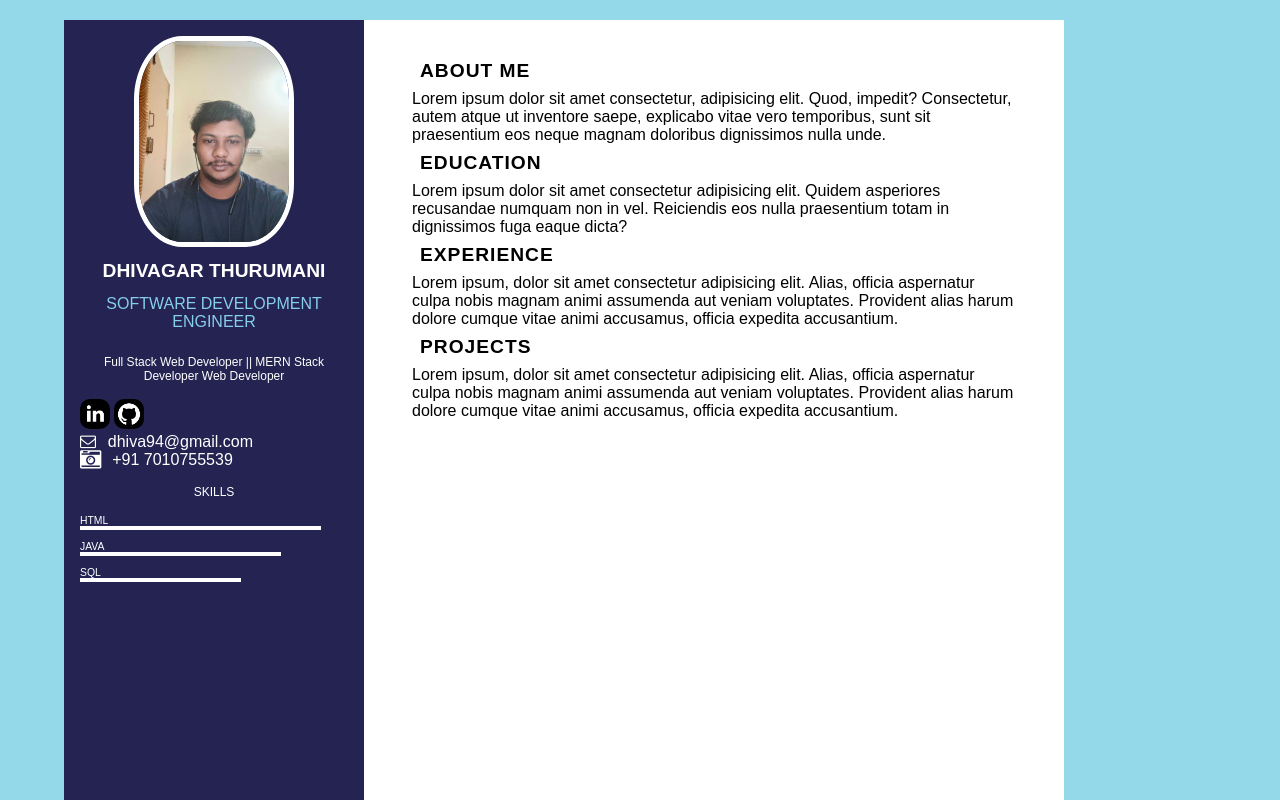
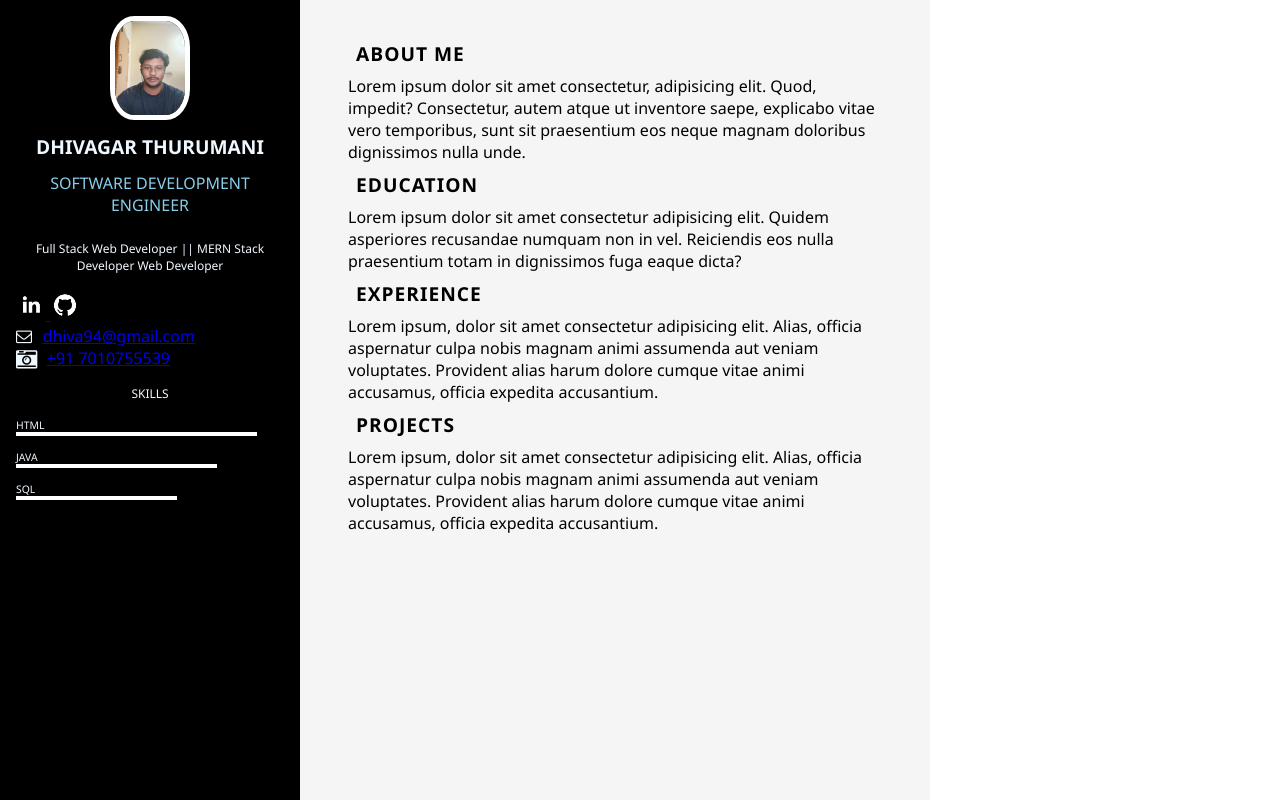
Before and after one commit to dhiva94/Resume, a plain HTML site: page index.html in a window 1280 px wide. Shown: the top 800 px of the page. Drawn offline with Linux system fonts and the light colour scheme.

Commit message:
Update styles.css

```diff
--- a/styles.css
+++ b/styles.css
@@ -3,44 +3,50 @@
     margin: 0;
     box-sizing: border-box;
     list-style: none;
-    font-family: 'Nunito', sans-serif;
+    font-family: 'Segoe UI', Tahoma, Geneva, Verdana, sans-serif;
+
 }
 
-body{
-    background-color: #94D9EA;
-}
-.main-content{
+/* Write CSS code below */
+
+.main-content {
+
+    display: grid;
+    max-height: 100vh;
     min-height: 1000px;
-    width: 90%;
-    margin: 20px auto;
-    display: grid;
     grid-template-columns: 300px 700px;
 }
-.left-section{
-    /*grid-area: 1/1/3/2;*/
-    grid-column: span 1;
-    height: 100%;
-    background-color: #242351;
+
+.left-section {
+    background-color: black;
+    color: aliceblue;
+    grid-column: 1 span;
+  /*  grid-column-start: 1;
+    grid-column-end: 2;  */
 }
-.right-section{
-    /*grid-area: 1/2/3/3;*/
+
+.right-section {
+    background-color: whitesmoke;
+    width: 90%;
     grid-column: span 1 / span 2;
-    background-color: white;
-    height: 100%;
+
+ /*   grid-column-start: 2;
+    grid-column-end: 3;  */
 }
-.left-content{
+
+.left-content {
     padding: 1rem;
-    color: whitesmoke;
 }
+
 .profile-image img {
     display: block;
     margin: auto;
     border: 5px white solid;
     border-radius: 30%;
-    width: 60%;
+    width: 30%;
 }
+
 .name {
-    color: white;
     font-size: 1.2rem;
     font-weight:700;
     text-align: center;
@@ -49,11 +55,7 @@ body{
     word-spacing:0.02px;
     letter-spacing: 0.02px;
 }
-.name:hover{
-    color: bisque;
-    font-size: large;
-    font-family: cursive;
-}
+
 .designation {
     font-size: 1rem;
     text-align: center;
@@ -64,7 +66,6 @@ body{
 }
 
 .description {
-    color: white;
     font-size: 0.75rem;
     text-align: center;
     padding: 1rem;
@@ -76,22 +77,14 @@ body{
     width: 30px;
     height: 30px;
     align-content: center;
-    justify-content: center;
 }
 
 .contact span i {
-    color: white;
     width: 10px;
     text-align: center;
 }
 
-a{
-    text-decoration: none;
-    color: white;
-}
-
 .skills {
-    color: white;
     font-size: 0.75rem;
     text-align: center;
     text-transform: uppercase;
@@ -99,7 +92,6 @@ a{
 }
 
 .skill-name {
-    color: white;
     font-size: 0.65rem;
     font-weight: 0.65rem;
     text-align: left;
@@ -107,9 +99,9 @@ a{
 }
 
 .progress-bar {
-    border: 1px white solid;
-    height: 4px;
-    background-color: white;
+border: 1px white solid;
+height: 4px;
+background-color: white;
 }
 
 .bar-1 {
@@ -124,16 +116,7 @@ a{
     width: 60%;
 }
 
-.bar-1:hover{
-    background-color: red;
-}
-
-.right-main-content{
-    padding-top: 2rem;
-    padding-bottom: 2rem;
-    padding-left: 3rem;
-    padding-right: 3rem;
-}
+/*  Write code for the right section here */
 
 .right-main-content {
     padding: 2rem 3rem;
```
